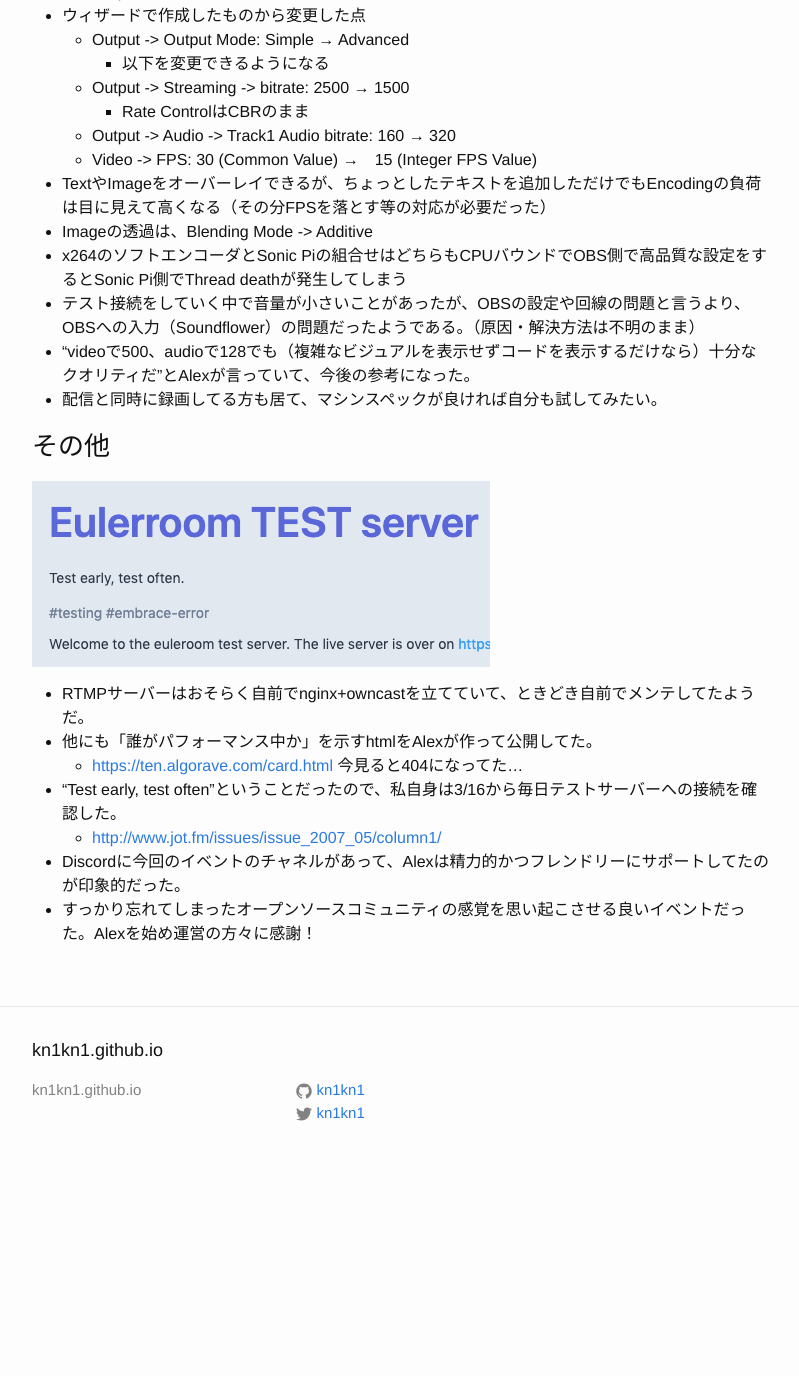
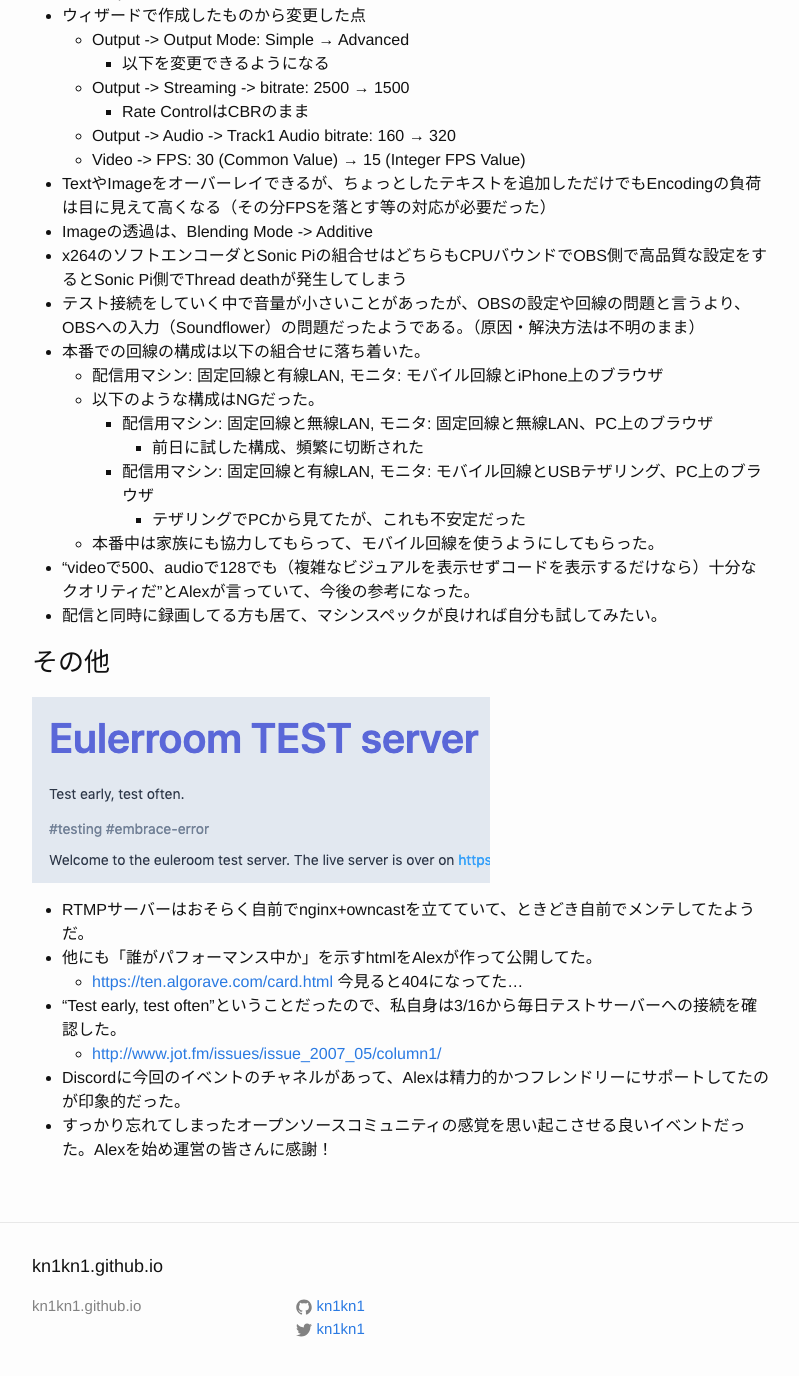
Before and after one commit to kn1kn1/kn1kn1.github.io, a Jekyll site: the page built from _posts/2022-03-21-algorave-10.md, in a window 1280 px wide and 1400 px high, scrolled down 2042 px. Shown: the top 1376 px of the window, without its empty margins (238-1037 px from the left). Built offline with Jekyll 4.4.1, drawn with Linux system fonts in a browser that asks for light colours; before the commit the page ends 3226 px from its top, so only the background shows below that.

Commit message:
Revise and add some contents

```diff
--- a/_posts/2022-03-21-algorave-10.md
+++ b/_posts/2022-03-21-algorave-10.md
@@ -57,11 +57,19 @@
   - Output -> Streaming -> bitrate: 2500 → 1500
     - Rate ControlはCBRのまま
   - Output -> Audio -> Track1 Audio bitrate: 160 → 320
-  - Video -> FPS: 30 (Common Value) →　15 (Integer FPS Value)
+  - Video -> FPS: 30 (Common Value) → 15 (Integer FPS Value)
 - TextやImageをオーバーレイできるが、ちょっとしたテキストを追加しただけでもEncodingの負荷は目に見えて高くなる（その分FPSを落とす等の対応が必要だった）
 - Imageの透過は、Blending Mode -> Additive
 - x264のソフトエンコーダとSonic Piの組合せはどちらもCPUバウンドでOBS側で高品質な設定をするとSonic Pi側でThread deathが発生してしまう
 - テスト接続をしていく中で音量が小さいことがあったが、OBSの設定や回線の問題と言うより、OBSへの入力（Soundflower）の問題だったようである。（原因・解決方法は不明のまま）
+- 本番での回線の構成は以下の組合せに落ち着いた。
+  - 配信用マシン: 固定回線と有線LAN, モニタ: モバイル回線とiPhone上のブラウザ
+  - 以下のような構成はNGだった。
+    - 配信用マシン: 固定回線と無線LAN, モニタ: 固定回線と無線LAN、PC上のブラウザ
+      - 前日に試した構成、頻繁に切断された
+    - 配信用マシン: 固定回線と有線LAN, モニタ: モバイル回線とUSBテザリング、PC上のブラウザ
+      - テザリングでPCから見てたが、これも不安定だった
+  - 本番中は家族にも協力してもらって、モバイル回線を使うようにしてもらった。
 - "videoで500、audioで128でも（複雑なビジュアルを表示せずコードを表示するだけなら）十分なクオリティだ"とAlexが言っていて、今後の参考になった。
 - 配信と同時に録画してる方も居て、マシンスペックが良ければ自分も試してみたい。
 
@@ -75,4 +83,4 @@
 - "Test early, test often"ということだったので、私自身は3/16から毎日テストサーバーへの接続を確認した。
   - [http://www.jot.fm/issues/issue_2007_05/column1/](http://www.jot.fm/issues/issue_2007_05/column1/)
 - Discordに今回のイベントのチャネルがあって、Alexは精力的かつフレンドリーにサポートしてたのが印象的だった。
-- すっかり忘れてしまったオープンソースコミュニティの感覚を思い起こさせる良いイベントだった。Alexを始め運営の方々に感謝！
+- すっかり忘れてしまったオープンソースコミュニティの感覚を思い起こさせる良いイベントだった。Alexを始め運営の皆さんに感謝！
```
